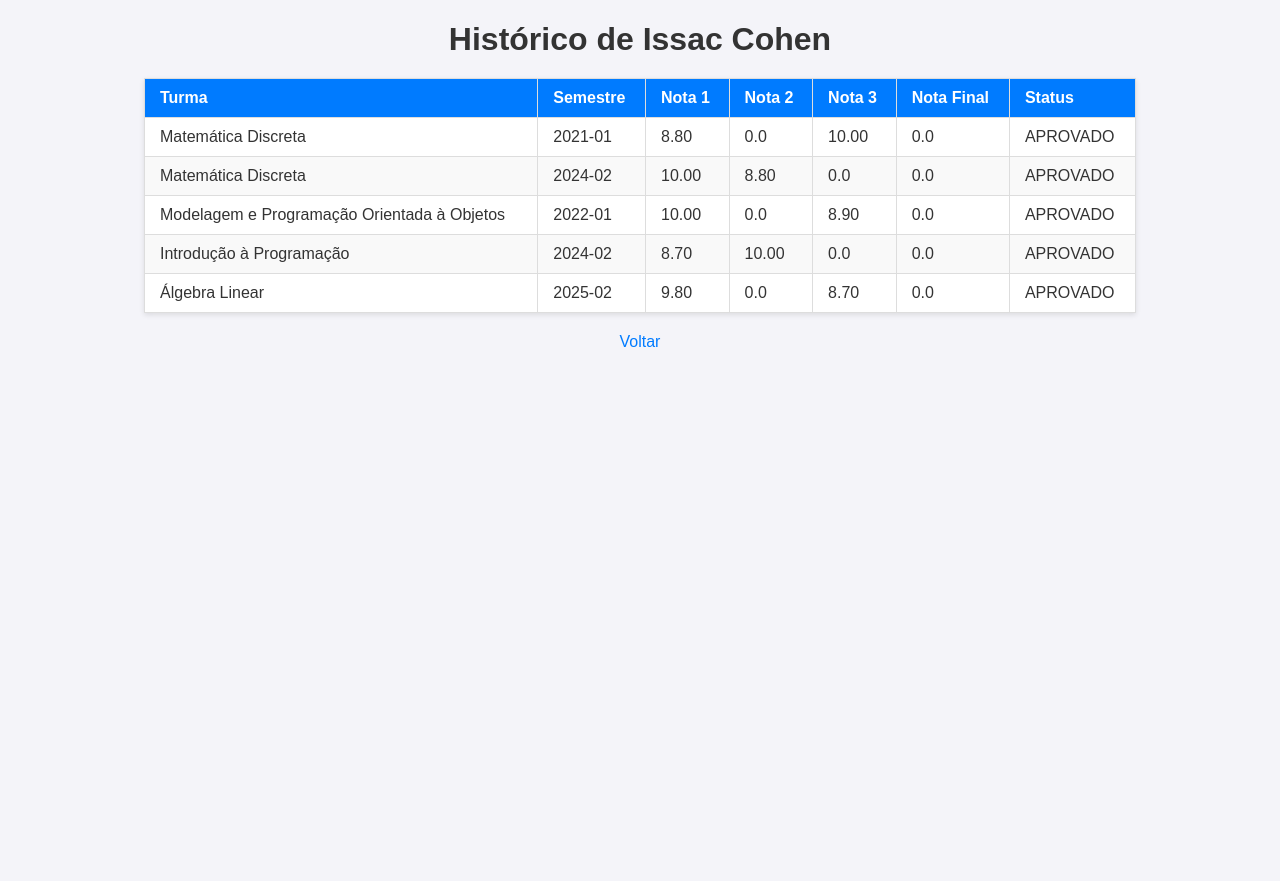
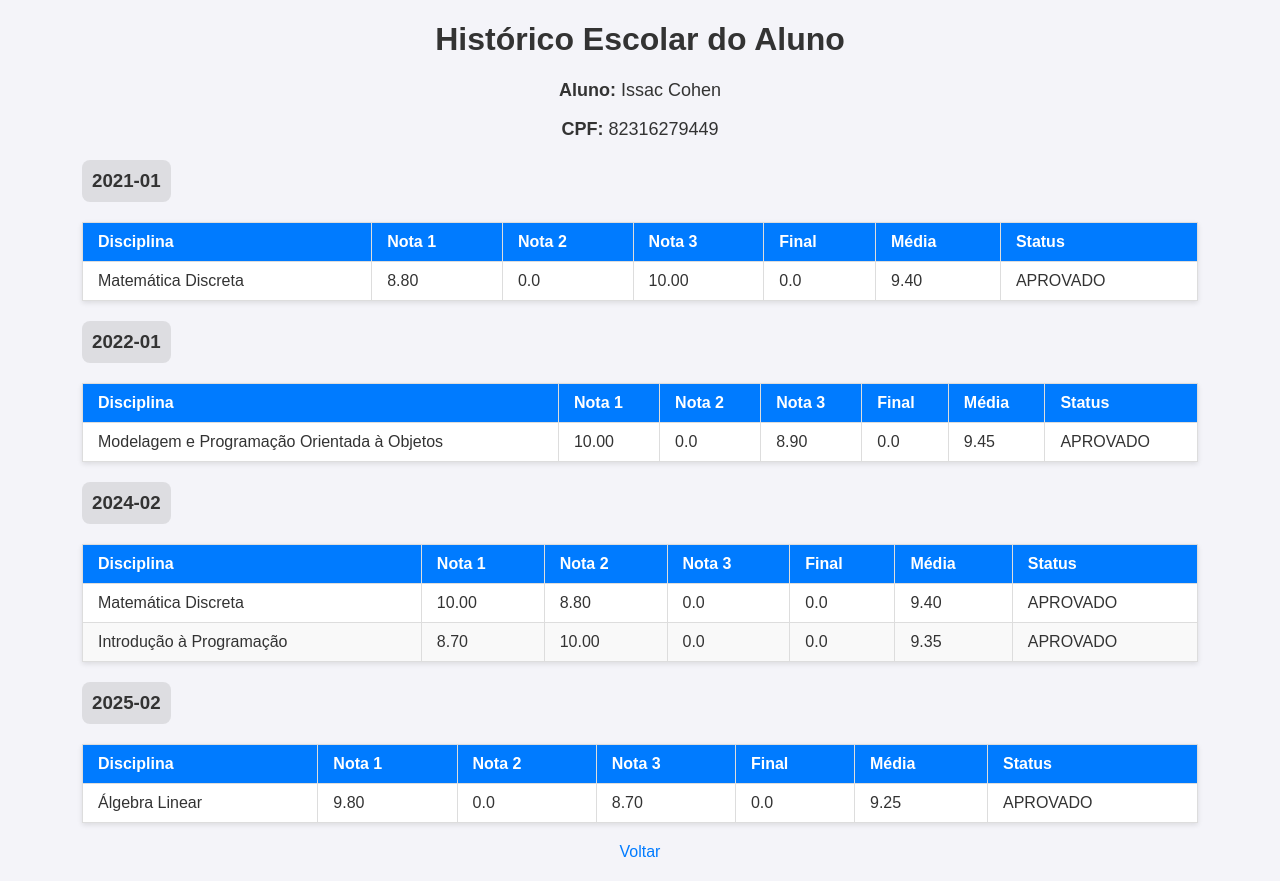
Before and after one commit to mesquita18/PDB_Project, a Django app: page /historico/2/ in a window 1280 px wide. Before the commit the page ends 347 px from the top, so only its background shows below. Run offline with Django 5.2, Linux system fonts and the light colour scheme; a user stored in the database is signed in; data comes from the database, SQL or seed files in the repository; both versions use the stored data as it was after the commit.

Commit message:
Versão 1.0 terminada!

```diff
--- a/rest_api/templates/usuarios/historico-aluno.html
+++ b/rest_api/templates/usuarios/historico-aluno.html
@@ -11,13 +11,17 @@
             background-color: #f4f4f9;
             color: #333;
         }
-        h1 {
+        h1{
+            text-align: center;
+        }
+        .info-aluno {
             text-align: center;
             margin-bottom: 20px;
+            font-size: 18px;
         }
         table {
-            width: 80%;
-            margin: 0 auto;
+            width: 90%;
+            margin: 20px auto;
             border-collapse: collapse;
             background-color: #fff;
             box-shadow: 0 2px 5px rgba(0, 0, 0, 0.1);
@@ -37,36 +41,56 @@
         tr:hover {
             background-color: #f1f1f1;
         }
+
+        .periodo {
+            text-align: left;
+            margin-left: 5%;
+            margin-bottom: 5px;
+            padding: 10px;
+            background-color: rgba(128, 128, 128, 0.2);
+            font-weight: bold;
+            border-radius: 8px;
+            width: fit-content;
+        }
     </style>
 </head>
 <body>
-    <h1>Histórico de {{ aluno.nome }}</h1>
+    <h1>Histórico Escolar do Aluno</h1>
+    <div class="info-aluno">
+        <p><strong>Aluno:</strong> {{ aluno.nome }}</p>
+        <p><strong>CPF:</strong> {{ aluno.cpf }}</p>
+    </div>
+    {% for periodo, disciplinas in notas_por_periodo.items %}
+    <div class="period-section">
+        <h3 class="periodo">{{ periodo }}</h3>
         <table>
             <thead>
                 <tr>
-                <th>Turma</th>
-                <th>Semestre</th>
+                    <th>Disciplina</th>
                     <th>Nota 1</th>
                     <th>Nota 2</th>
                     <th>Nota 3</th>
-                <th>Nota Final</th>
+                    <th>Final</th>
+                    <th>Média</th>
                     <th>Status</th>
                 </tr>
             </thead>
             <tbody>
-            {% for nota in notas %}
+                {% for disciplina in disciplinas %}
                 <tr>
-                <td>{{ nota.turma.disciplina.nome_disciplina }}</td>
-                <td>{{ nota.turma.semestre }}</td>
-                <td>{{ nota.nota1|default:"0.0" }}</td>
-                <td>{{ nota.nota2|default:"0.0" }}</td>
-                <td>{{ nota.nota3|default:"0.0" }}</td>
-                <td>{{ nota.final|default:"0.0" }}</td>
-                <td>{{ nota.status|default:"PENDENTE" }}</td>
+                    <td>{{ disciplina.nome }}</td>
+                    <td>{{ disciplina.nota1|default:"0.0" }}</td>
+                    <td>{{ disciplina.nota2|default:"0.0" }}</td>
+                    <td>{{ disciplina.nota3|default:"0.0" }}</td>
+                    <td>{{ disciplina.final|default:"0.0" }}</td>
+                    <td>{{ disciplina.media|default:"0.0" }}</td>
+                    <td>{{ disciplina.status|default:"PENDENTE" }}</td>
                 </tr>
                 {% endfor %}
             </tbody>
         </table>
+    </div>
+    {% endfor %}
     <div style="text-align: center; margin-top: 20px;">
         <a href="{% url 'listar_alunos' %}" style="text-decoration: none; color: #007bff;">Voltar</a>
     </div>
--- a/rest_api/views.py
+++ b/rest_api/views.py
@@ -29,6 +29,8 @@ from django.http import HttpResponse
 from .models import Turma,TurmaSerializer,AlunoTurma,AlunoTurmaSerializer
 from django.db.models import Count
 from django.contrib import messages
+from collections import defaultdict
+from django.db import transaction
 from django.utils.safestring import mark_safe
 from django.http import JsonResponse
 from django.views.decorators.csrf import csrf_exempt
@@ -145,20 +147,42 @@ def modificar_turma(request,cod_disciplina,semestre):
     if request.method == "POST":
         alunos_ids = request.POST.getlist("alunos")
         alunos_selecionados = Aluno.objects.filter(id__in=alunos_ids)
-        AlunoTurma.objects.filter(turma=turma).delete()
-        for aluno in alunos_selecionados:
-            AlunoTurma.objects.create(turma=turma, aluno=aluno)
+        with transaction.atomic():
+            AlunoTurma.objects.filter(turma=turma).delete()
+            for aluno in alunos_selecionados:
+                AlunoTurma.objects.create(turma=turma, aluno=aluno)
+                Nota.objects.get_or_create(
+                    aluno=aluno,
+                    turma=turma,
+                )
         messages.success(request, 'Turma atualizada!')
         return redirect('listar_turmas')
 
 @login_required
 def historico_aluno(request, aluno_id):
     aluno = get_object_or_404(Aluno, id=aluno_id)
-    notas = Nota.objects.filter(aluno=aluno).select_related('turma')
-    return render(request, 'usuarios/historico-aluno.html', {
+    notas = Nota.objects.filter(aluno=aluno).select_related('turma__disciplina')
+    notas_por_periodo = defaultdict(list)
+    for nota in notas:
+        periodo = nota.turma.semestre
+        notas_por_periodo[periodo].append({
+            'nome': nota.turma.disciplina.nome_disciplina,
+            'nota1': nota.nota1,
+            'nota2': nota.nota2,
+            'nota3': nota.nota3,
+            'final': nota.final,
+            'media': nota.media,
+            'media_final':nota.media_final,
+            'status':nota.status
+        })
+
+    notas_por_periodo = dict(sorted(notas_por_periodo.items()))
+
+    context = {
         'aluno': aluno,
-        'notas': notas,
-    })
+        'notas_por_periodo': notas_por_periodo,
+    }
+    return render(request, 'usuarios/historico-aluno.html', context)
 
 @login_required
 def cadastrar_disciplina(request):
```
Also changed, not shown: db.sqlite3. Lines whose indentation alone changed are shown as unchanged.
